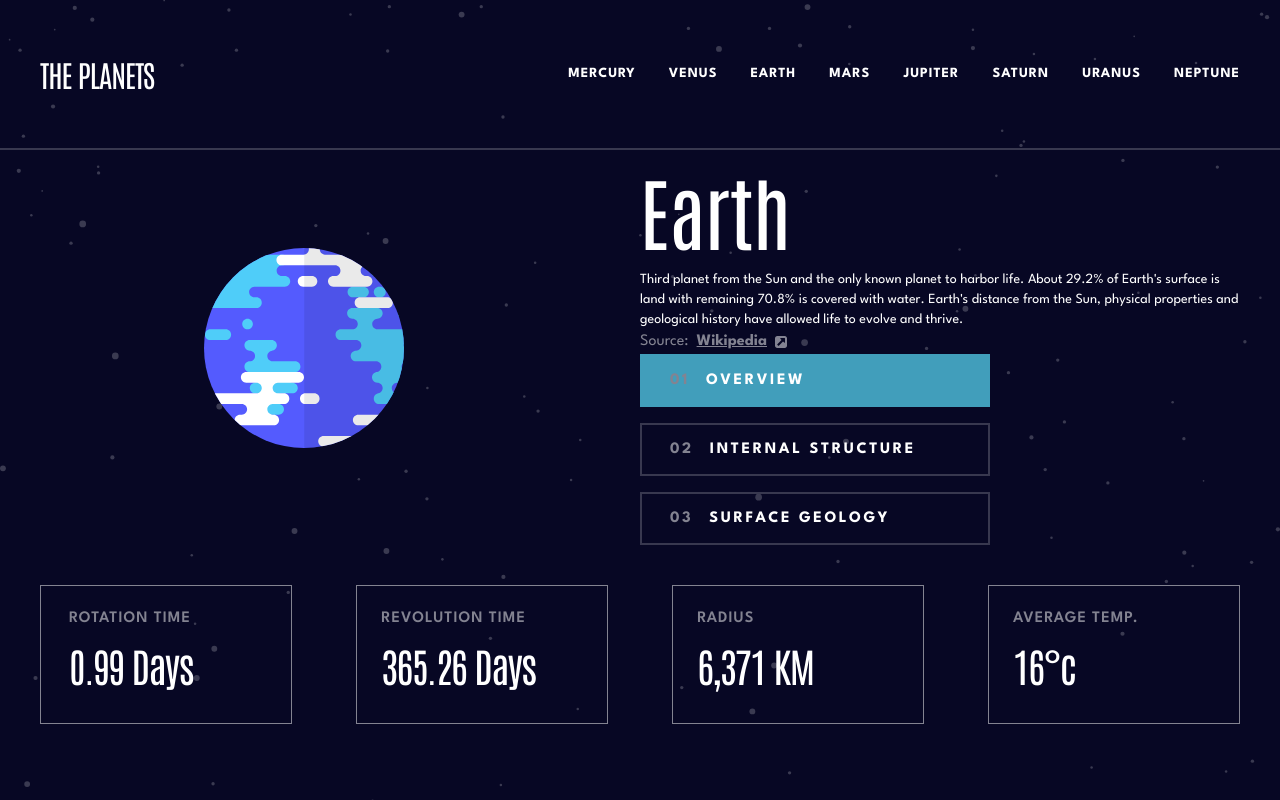
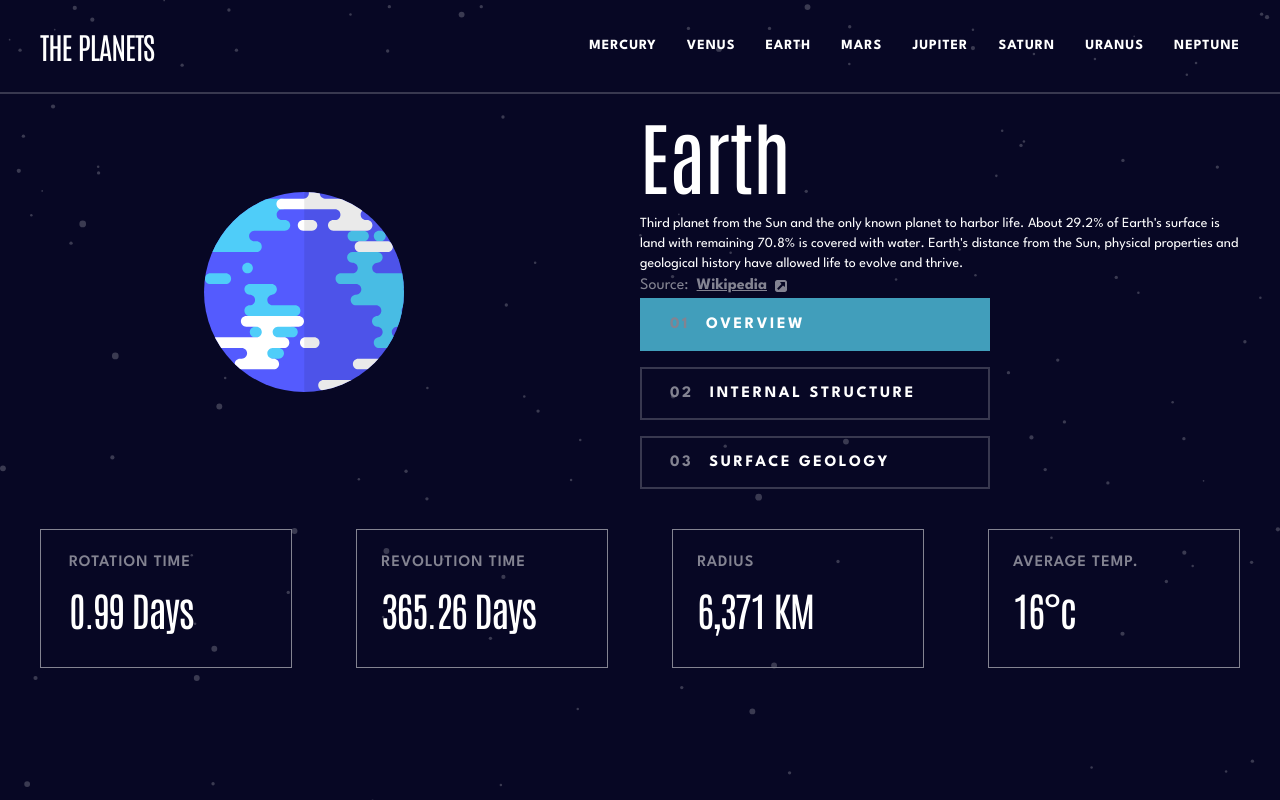
Before and after one commit to wasiqurzaman/planets-fact-site, a Next.js app: page /planets/earth/overview in a window 1280 px wide. Built offline with nearby package versions, Linux system fonts and the light colour scheme.

Commit message:
styling changes in navbar

```diff
--- a/app/components/NavLinks.tsx
+++ b/app/components/NavLinks.tsx
@@ -15,12 +15,12 @@ export default function NavLinks({ planets, isOpen, setIsOpen }: Props) {
     <ul
       className={`${
         isOpen ? "flex" : "hidden"
-      } tablet:flex flex-col tablet:flex-row md:items-center tablet:gap-[33px] font-bold font-spartan text-base  tablet:text-sm uppercase tracking-[1px] py-4 px-10 `}
+      } tablet:flex flex-col tablet:flex-row self-stretch tablet:self-auto md:items-center justify-between tablet:gap-6 laptop-sm:gap-[30px] font-bold font-spartan text-base tablet:text-sm uppercase tracking-[1px]`}
     >
       {planets.map(planet => (
         <li
           key={planet.name}
-          className="hover:text-light-gray transition-color flex items-center gap-[25px] border-b-2 border-b-dark-gray py-6 tablet:border-b-0"
+          className="transition-color flex items-center gap-[25px] border-b-2 border-b-dark-gray py-6 tablet:border-b-0"
         >
           <div
             className={`w-5 h-5 rounded-full tablet:hidden`}
@@ -30,8 +30,8 @@ export default function NavLinks({ planets, isOpen, setIsOpen }: Props) {
           ></div>
           <Link
             href={`/planets/${planet.name.toLowerCase()}`}
-            className=""
             onClick={() => setIsOpen(false)}
+            className="hover:text-light-gray"
           >
             {planet.name}
           </Link>
--- a/app/components/Navbar.tsx
+++ b/app/components/Navbar.tsx
@@ -14,8 +14,8 @@ export default function Navbar({ data }: Props) {
   const [isOpen, setIsOpen] = useState(false);
 
   return (
-    <nav className="flex flex-col items-start tablet:flex-col tablet:items-center laptop-sm:flex-row  md:items-center md:justify-between text-white py-4 md:py-6">
-      <div className="flex items-center justify-between px-10 self-stretch tablet:self-center">
+    <nav className="max-w-[1600px] mx-auto flex flex-col items-start tablet:flex-col tablet:items-center laptop-sm:flex-row  md:items-center md:justify-between text-white laptop-sm:py-3 pt-4 px-10">
+      <div className="flex items-center justify-between self-stretch tablet:self-center border-b-2 tablet:border-b-0 border-b-dark-gray pb-4 tablet:pb-0">
         <span className="font-antonio text-3xl uppercase tracking-[-1.05px]">
           The Planets
         </span>
```
